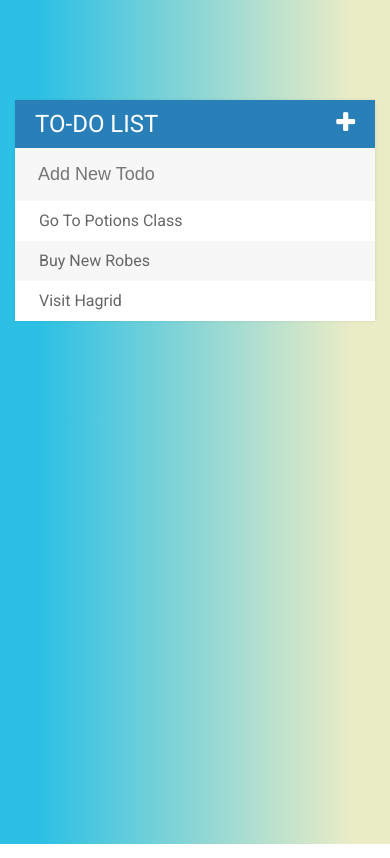
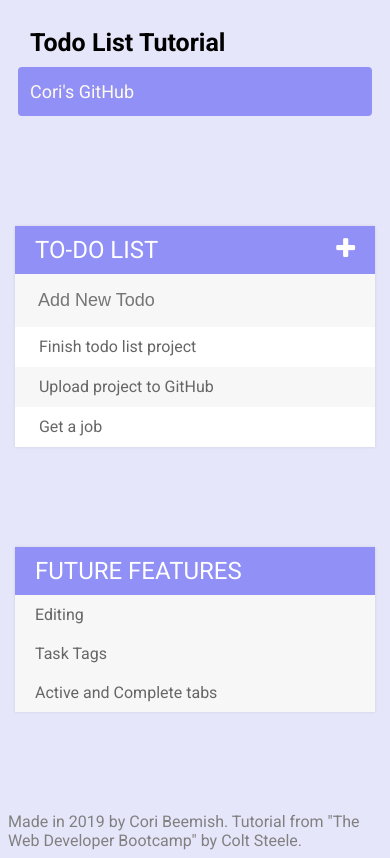
Before and after one commit to CoriBeemish/The-Web-Developer-Bootcamp, a plain HTML site: page Section 20/Todo-List-Project/index.html in a window 390 px wide. Drawn offline with Linux system fonts and the light colour scheme.

Commit message:
Updating Section 20 progress

```diff
--- /dev/null
+++ b/Section 19/Effects/effects.js
@@ -0,0 +1,5 @@
+$("button").on("click", function(){
+ $('div').slideToggle(1000, function(){
+ 	$(this).remove();
+ });
+});
--- /dev/null
+++ b/Section 19/Events/events.js
@@ -0,0 +1,4 @@
+$("button").click(function () { alert("button clicked!"); });
+
+// Select all divs and give them a purple background
+$("h1").css("background", "lightgray");
--- a/Section 20/Todo-List-Project/assets/css/todos.css
+++ b/Section 20/Todo-List-Project/assets/css/todos.css
@@ -1,10 +1,6 @@
 body {
 	font-family: Roboto;
-  background: -webkit-linear-gradient(90deg, #2BC0E4 10%, #EAECC6 90%); /* Chrome 10+, Saf5.1+ */
-  background:    -moz-linear-gradient(90deg, #2BC0E4 10%, #EAECC6 90%); /* FF3.6+ */
-  background:     -ms-linear-gradient(90deg, #2BC0E4 10%, #EAECC6 90%); /* IE10 */
-  background:      -o-linear-gradient(90deg, #2BC0E4 10%, #EAECC6 90%); /* Opera 11.10+ */
-  background:         linear-gradient(90deg, #2BC0E4 10%, #EAECC6 90%); /* W3C */
+    background-color: lavender;
 }
 
 ul {
@@ -15,7 +11,7 @@ ul {
 
 
 h1 {
-	background: #2980b9;
+    background: #9090f6;
     color: white;
     margin: 0;
     padding: 10px 20px;
@@ -24,12 +20,24 @@ h1 {
     font-weight: normal;
 }
 
+h3 {
+    background: #9090f6;
+    color: white;
+    margin: 0;
+    padding: 10px 20px;
+    font-size: 24px;
+    font-weight: normal;
+}
+
+p {
+    color: #666;
+    margin: 10px 10px 5px 20px;
+    padding-bottom: 10px;
+}
+
 .fa-plus {
 	float: right;
 }
-
-
-
 
 li {
 	background: #fff;
@@ -82,7 +90,66 @@ input:focus{
 	box-shadow: 0 0 3px rgba(0,0,0, 0.1);
 }
 
+#features {
+    margin-left: 10px;
+}
+
 .completed {
 	color: gray;
 	text-decoration: line-through;
 }
+
+* {
+    box-sizing: border-box;
+}
+
+
+.header {
+    overflow: hidden;
+    background-color: lavender;
+    padding: 10px 10px;
+}
+
+    .header a {
+        float: left;
+        color: black;
+        text-align: center;
+        padding: 12px;
+        text-decoration: none;
+        font-size: 18px;
+        line-height: 25px;
+        border-radius: 4px;
+    }
+
+        .header a.logo {
+            font-size: 25px;
+            font-weight: bold;
+            cursor: auto;
+        }
+
+        .header a.active {
+            color: floralwhite;
+            background-color: #9090f6;
+        }
+
+.header-right {
+    float: right;
+}
+
+@media screen and (max-width: 500px) {
+    .header a {
+        float: none;
+        display: block;
+        text-align: left;
+    }
+
+    .header-right {
+        float: none;
+    }
+}
+
+.footer {
+    font-size: 16px;
+    color: grey;
+
+}
--- a/Section 20/Todo-List-Project/assets/js/todos.js
+++ b/Section 20/Todo-List-Project/assets/js/todos.js
@@ -14,7 +14,8 @@ $("ul").on("click", "span", function(event){
 $("input[type='text']").keypress(function(event){
 	if(event.which === 13){
 		//grabbing new todo text from input
-		var todoText = $(this).val();
+        var todoText = $(this).val();
+
 		$(this).val("");
 		//create a new li and add to ul
 		$("ul").append("<li><span><i class='fa fa-trash'></i></span> " + todoText + "</li>")
@@ -24,3 +25,7 @@ $("input[type='text']").keypress(function(event){
 $(".fa-plus").click(function(){
 	$("input[type='text']").fadeToggle();
 });
+
+$(".features_header").click(function () {
+    $("p").fadeToggle();
+});
--- a/Section 20/Todo-List-Project/index.html
+++ b/Section 20/Todo-List-Project/index.html
@@ -4,20 +4,39 @@
     <title>Todo List</title>
     <link rel="stylesheet" type="text/css" href="assets/css/todos.css">
     <link href='https://fonts.googleapis.com/css?family=Roboto:400,700,500' rel='stylesheet' type='text/css'>
+
     <link rel="stylesheet" type="text/css" href="https://cdnjs.cloudflare.com/ajax/libs/font-awesome/4.4.0/css/font-awesome.css">
     <script type="text/javascript" src="assets/js/lib/jquery-2.1.4.min.js"></script>
+
 </head>
 <body>
+    <div class="header">
+        <a href="#default" class="logo">Todo List Tutorial</a>
+        <div class="header-right">
+            <a class="active" href="https://github.com/CoriBeemish">Cori's GitHub</a>
+        </div>
+    </div>
 
     <div id="container">
         <h1>To-Do List <i class="fa fa-plus"></i></h1>
+
         <input type="text" placeholder="Add New Todo">
+        <ul>
+            <li><span><i class="fa fa-trash"></i></span> Finish todo list project </li>
+            <li><span><i class="fa fa-trash"></i></span> Upload project to GitHub </li>
+            <li><span><i class="fa fa-trash"></i></span> Get a job </li>
+        </ul>
+    </div>
 
-	<ul>
-		<li><span><i class="fa fa-trash"></i></span> Go To Potions Class</li>
-		<li><span><i class="fa fa-trash"></i></span> Buy New Robes</li>
-		<li><span><i class="fa fa-trash"></i></span> Visit Hagrid</li>
-	</ul>
+    <div id="container">
+        <h1 class="features_header">Future features</h1>
+        <p>Editing</p>
+        <p>Task Tags</p>
+        <p>Active and Complete tabs</p>
+    </div>
+
+    <div class="footer">
+        <h7>Made in 2019 by Cori Beemish. Tutorial from "The Web Developer Bootcamp" by Colt Steele.</h7>
     </div>
 
     <script type="text/javascript" src="assets/js/todos.js"></script>
```
Also changed, not shown: Section 19/Effects/effects.html (added, +29 -0 lines), Section 19/Events/events.html (added, +20 -0 lines). Lines whose indentation alone changed are shown as unchanged.
